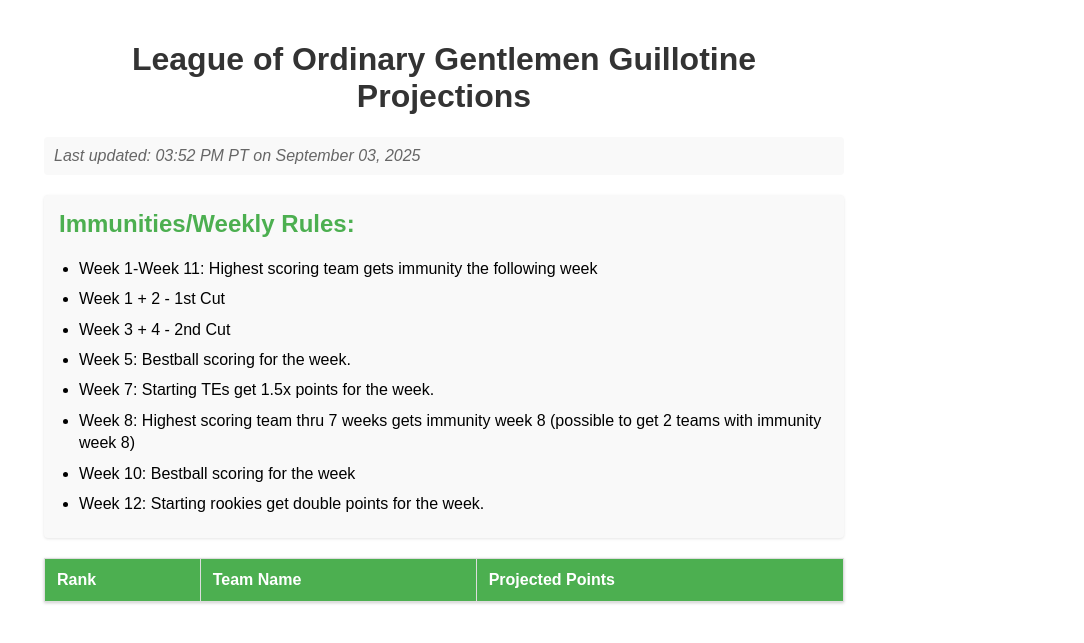
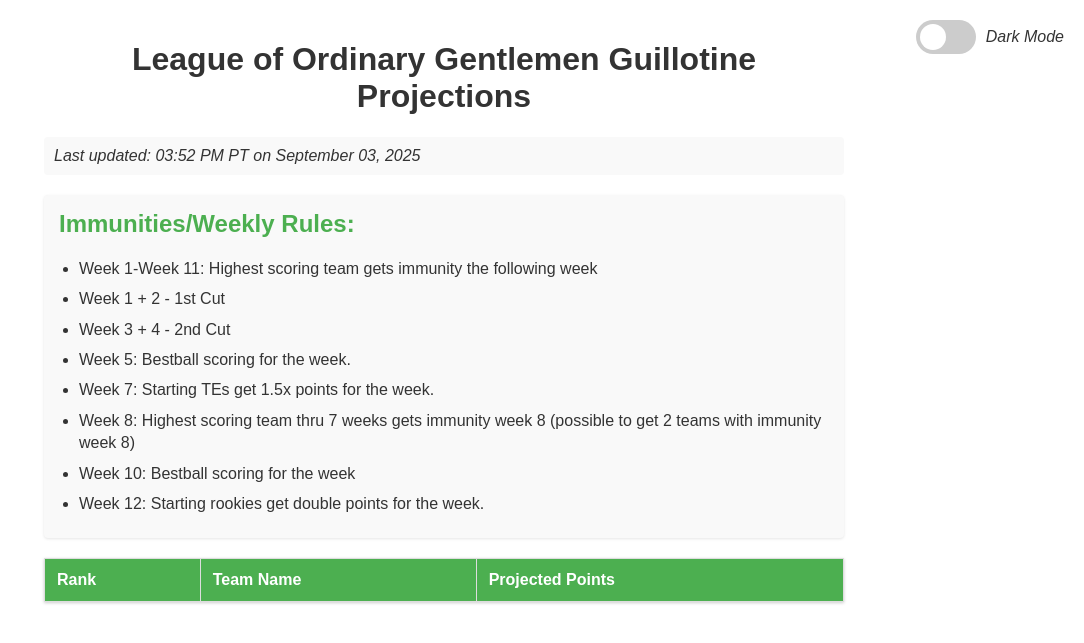
Before and after one commit to drtomaslight/LoOG-Guillotine-, a Flask app: page / in a window 1280 px wide. Shown: the top 643 px of the page, without its empty margins (196-1280 px from the left). Run offline with Flask 2, Linux system fonts and the light colour scheme; data that the repository does not hold is empty.

Commit message:
Dark mode for rankings.html

```diff
--- a/templates/rankings.html
+++ b/templates/rankings.html
@@ -4,76 +4,185 @@
     <title>League of Ordinary Gentlemen Guillotine Projections</title>
     <meta http-equiv="refresh" content="60">
     <style>
+        :root {
+            --bg-color: #ffffff;
+            --text-color: #333333;
+            --table-bg: #ffffff;
+            --table-alt-bg: #f2f2f2;
+            --table-border: #ddd;
+            --header-bg: #4CAF50;
+            --header-text: white;
+            --link-color: #2196F3;
+            --link-hover: #0D47A1;
+            --rules-bg: #f9f9f9;
+        }
+
+        [data-theme="dark"] {
+            --bg-color: #1a1a1a;
+            --text-color: #ffffff;
+            --table-bg: #2d2d2d;
+            --table-alt-bg: #3d3d3d;
+            --table-border: #444;
+            --header-bg: #2e7d32;
+            --header-text: #ffffff;
+            --link-color: #64b5f6;
+            --link-hover: #90caf9;
+            --rules-bg: #2d2d2d;
+        }
+
         body {
             font-family: Arial, sans-serif;
             margin: 0 auto;
             max-width: 800px;
             padding: 20px;
+            background-color: var(--bg-color);
+            color: var(--text-color);
+            transition: all 0.3s ease;
         }
+
         table {
             border-collapse: collapse;
             width: 100%;
             margin-top: 20px;
             box-shadow: 0 1px 3px rgba(0,0,0,0.2);
+            background-color: var(--table-bg);
         }
+
         th, td {
-                    border: 1px solid #ddd;
+            border: 1px solid var(--table-border);
             padding: 12px;
             text-align: left;
         }
+
         th {
-                    background-color: #4CAF50;
-                    color: white;
+            background-color: var(--header-bg);
+            color: var(--header-text);
         }
+
         tr:nth-child(even) {
-                    background-color: #f2f2f2;
+            background-color: var(--table-alt-bg);
         }
+
         tr:hover {
-                    background-color: #ddd;
+            background-color: var(--table-alt-bg);
         }
+
         .last-updated {
-                    color: #666;
+            color: var(--text-color);
             font-style: italic;
             margin-bottom: 20px;
             padding: 10px;
-                    background-color: #f9f9f9;
+            background-color: var(--rules-bg);
             border-radius: 4px;
         }
+
         h1, h2 {
-                    color: #333;
+            color: var(--text-color);
             text-align: center;
         }
+
         a {
-                    color: #2196F3;
+            color: var(--link-color);
             text-decoration: none;
         }
+
         a:hover {
             text-decoration: underline;
-                    color: #0D47A1;
+            color: var(--link-hover);
         }
+
         .rules {
-                    background-color: #f9f9f9;
+            background-color: var(--rules-bg);
             padding: 15px;
             border-radius: 4px;
             margin: 20px 0;
             box-shadow: 0 1px 3px rgba(0,0,0,0.1);
         }
+
         .rules h2 {
             margin-top: 0;
-                    color: #4CAF50;
+            color: var(--header-bg);
             text-align: left;
         }
+
         .rules ul {
             margin: 0;
             padding-left: 20px;
         }
+
         .rules li {
             margin-bottom: 8px;
             line-height: 1.4;
         }
+
+        /* Dark mode toggle styles */
+        .theme-switch-wrapper {
+            display: flex;
+            align-items: center;
+            position: absolute;
+            right: 20px;
+            top: 20px;
+        }
+
+        .theme-switch {
+            display: inline-block;
+            height: 34px;
+            position: relative;
+            width: 60px;
+        }
+
+        .theme-switch input {
+            display: none;
+        }
+
+        .slider {
+            background-color: #ccc;
+            bottom: 0;
+            cursor: pointer;
+            left: 0;
+            position: absolute;
+            right: 0;
+            top: 0;
+            transition: .4s;
+            border-radius: 34px;
+        }
+
+        .slider:before {
+            background-color: #fff;
+            bottom: 4px;
+            content: "";
+            height: 26px;
+            left: 4px;
+            position: absolute;
+            transition: .4s;
+            width: 26px;
+            border-radius: 50%;
+        }
+
+        input:checked + .slider {
+            background-color: #66bb6a;
+        }
+
+        input:checked + .slider:before {
+            transform: translateX(26px);
+        }
+
+        .theme-switch-wrapper em {
+            margin-left: 10px;
+            font-size: 1rem;
+            color: var(--text-color);
+        }
     </style>
 </head>
 <body>
+    <div class="theme-switch-wrapper">
+        <label class="theme-switch" for="checkbox">
+            <input type="checkbox" id="checkbox" />
+            <div class="slider"></div>
+        </label>
+        <em>Dark Mode</em>
+    </div>
+
     <h1>League of Ordinary Gentlemen Guillotine Projections</h1>
     <div class="last-updated">
         Last updated: {{ last_updated.strftime('%I:%M %p PT on %B %d, %Y') }}
@@ -111,5 +220,29 @@
         </tr>
         {% endfor %}
     </table>
+
+    <script>
+        const toggleSwitch = document.querySelector('#checkbox');
+        const currentTheme = localStorage.getItem('theme');
+
+        if (currentTheme) {
+            document.documentElement.setAttribute('data-theme', currentTheme);
+            if (currentTheme === 'dark') {
+                toggleSwitch.checked = true;
+            }
+        }
+
+        function switchTheme(e) {
+            if (e.target.checked) {
+                document.documentElement.setAttribute('data-theme', 'dark');
+                localStorage.setItem('theme', 'dark');
+            } else {
+                document.documentElement.setAttribute('data-theme', 'light');
+                localStorage.setItem('theme', 'light');
+            }
+        }
+
+        toggleSwitch.addEventListener('change', switchTheme, false);
+    </script>
 </body>
 </html>
```
Lines whose indentation alone changed are shown as unchanged.
